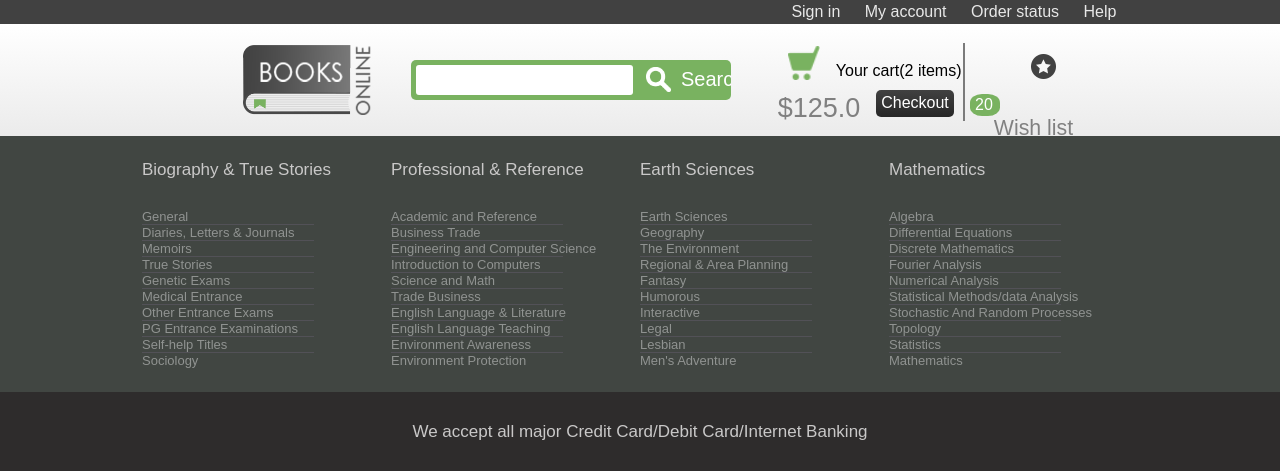
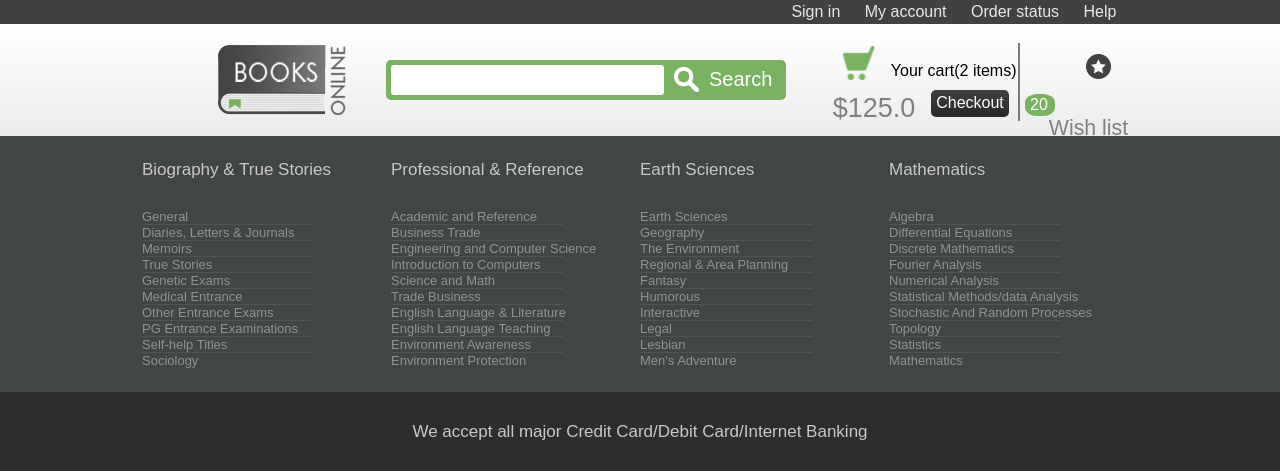
Before and after one commit to IlyaBikmeev/online_book_store, a Flask app: template online_store/templates/base.html in a window 1280 px wide. Shown: the top 471 px of the page. Run offline with Flask 3, Linux system fonts and the light colour scheme; the template is opened without the code that fills it, so the values that code supplies are empty.

Commit message:
Корректировка
В внесены корректировки

```diff
--- a/online_store/books_store/views.py
+++ b/online_store/books_store/views.py
@@ -4,5 +4,5 @@
 
 
 @app.route('/')
-def test():
+def index():
     return render_template('content.html')
--- a/online_store/static/css/style.css
+++ b/online_store/static/css/style.css
@@ -32,7 +32,7 @@
 
 .logo {
     width: 20%;
-    margin-left: 115px;
+    margin-left: 90px;
     overflow-x: auto;
     overflow-y: hidden;
     display: flex;
@@ -47,13 +47,12 @@
 
 .search {
     margin-left: 40px;
-    width: 25%;
+    width: 400px;
     overflow-x: auto;
     overflow-y: hidden;
     display: flex;
     justify-content: center;
     align-items: center;
-    float: left;
     }
 
 .search-field {
@@ -69,12 +68,11 @@
     overflow-x: auto;
     overflow-y: auto;
     float: left;
-    margin-right: 1em;
+    margin-right: 10px;
     }
 
 .search-field-button {
     padding-top: 2px;
-    display: flex;
     align-items: center;
     }
 
```
